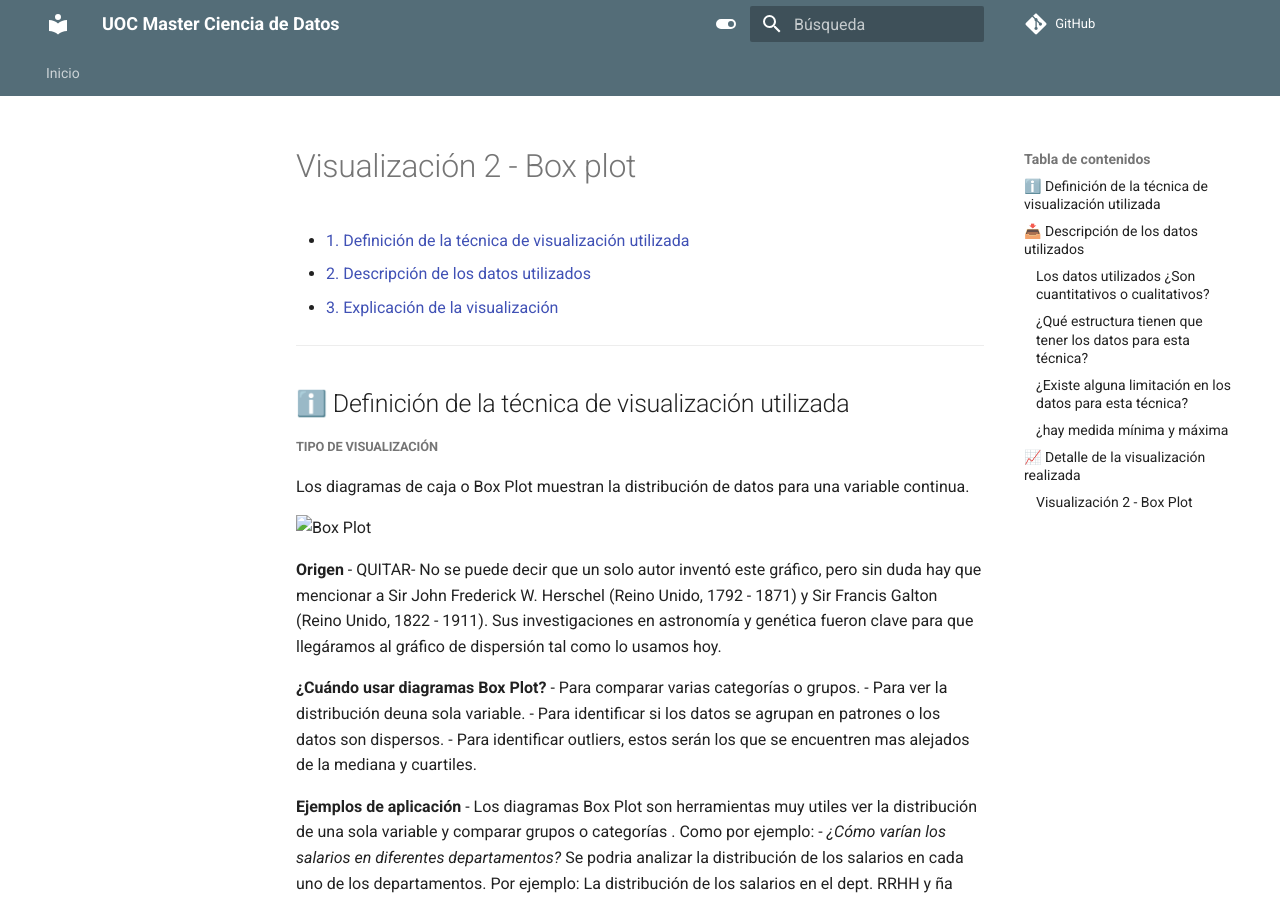
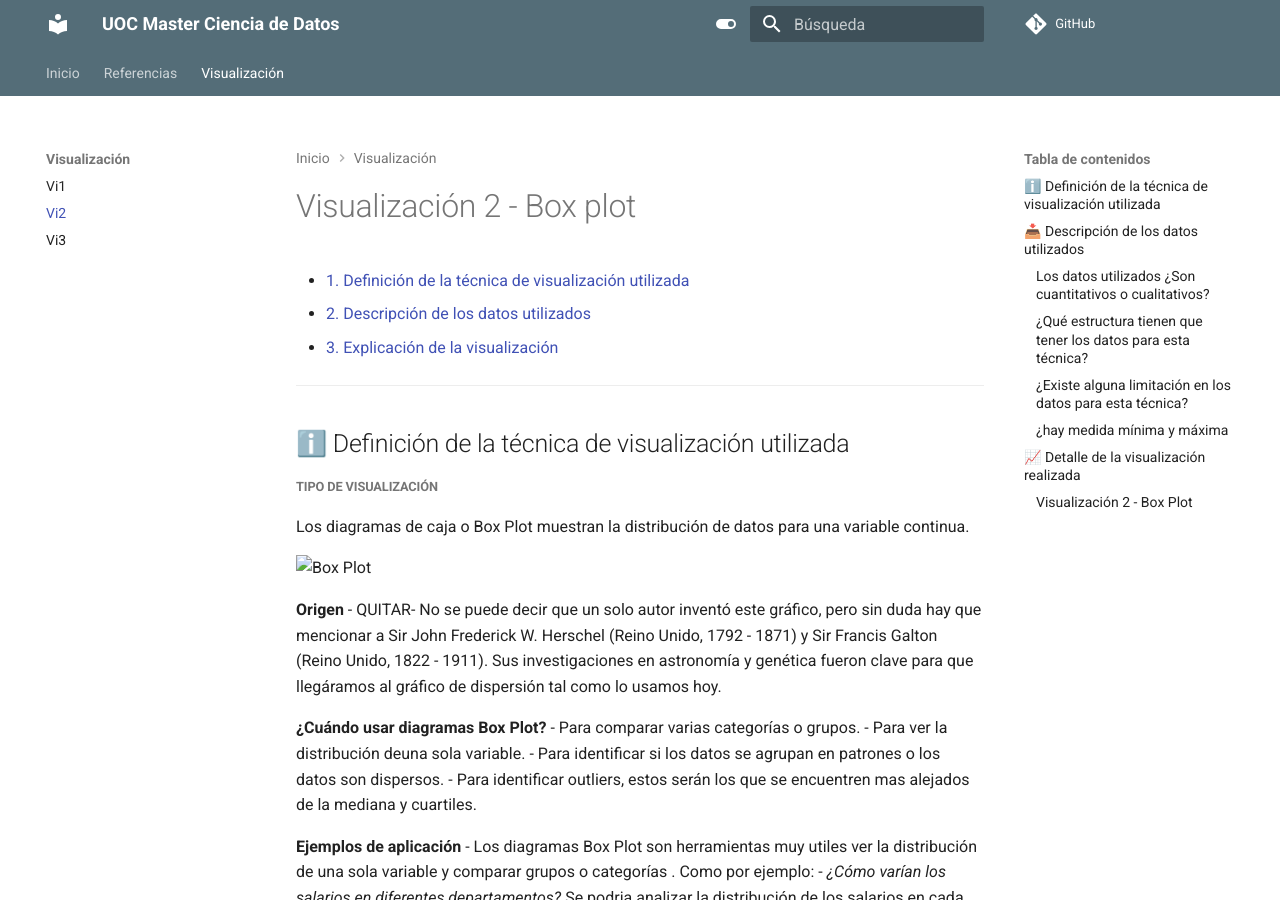
Before and after one commit to mloperez/Practica-VisualizacionDatos, an MkDocs documentation site: the page built from docs/visualizacion/vi2.md, in a window 1280 px wide and 900 px high. Built offline with MkDocs 1.6.1 and Material for MkDocs 9.7.7, drawn with Linux system fonts in a browser that asks for light colours; comment, search, counter and statistics services are not loaded; some of the changed lines change nothing that is shown; some of the changed text lies outside the part shown.

Commit message:
Update mkdocs.yml

```diff
--- a/mkdocs.yml
+++ b/mkdocs.yml
@@ -5,8 +5,22 @@ site_author: Maria López Pérez
 
 # Configuration
 
+# Configuración de la navegación
 nav:
-  - Home: index.md
+  - Home: index.md  # Página principal
+  - Referencias: referencias.md  # Otra página en docs/
+  - Visualización:
+      - Vi1: visualizacion/vi1.md
+      - Vi2: visualizacion/vi2.md
+      - Vi3: visualizacion/vi3.md
+
+# Configuración de los archivos estáticos (por ejemplo, imágenes)
+extra:
+  logo: assets/images/logo.png
+
+# Plugins (si estás usando mkdocs-awesome-pages-plugin o similares)
+plugins:
+  - awesome-pages  # Si usas el plugin de páginas
 
 # Theme
 theme:
```
